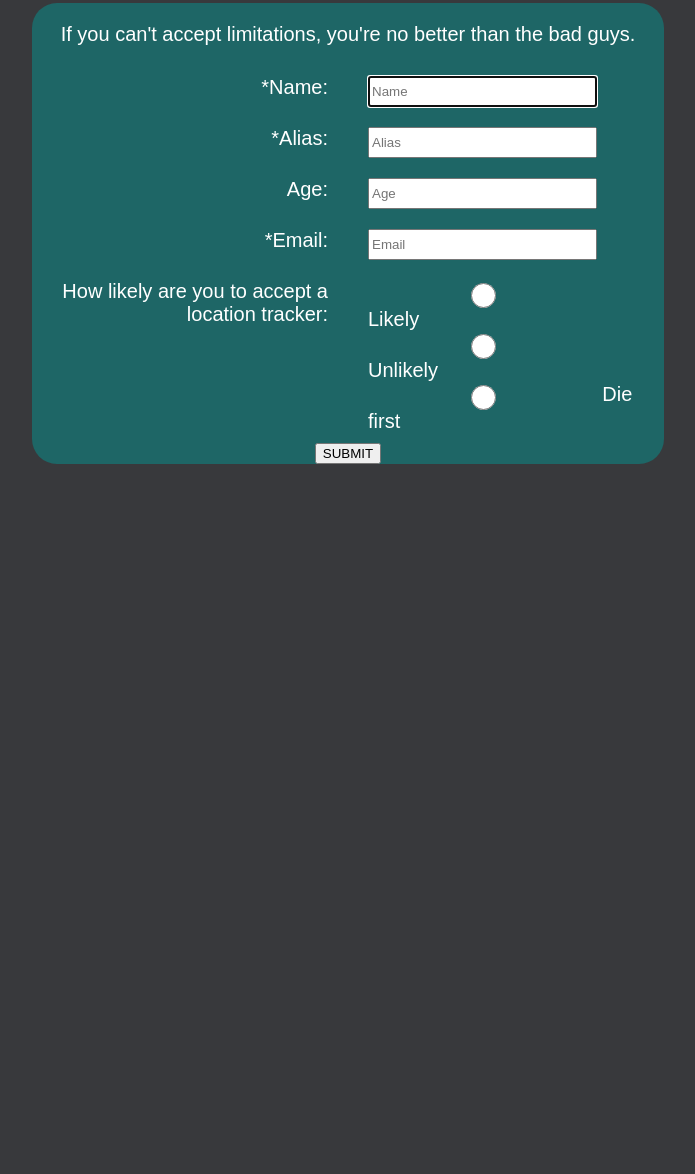
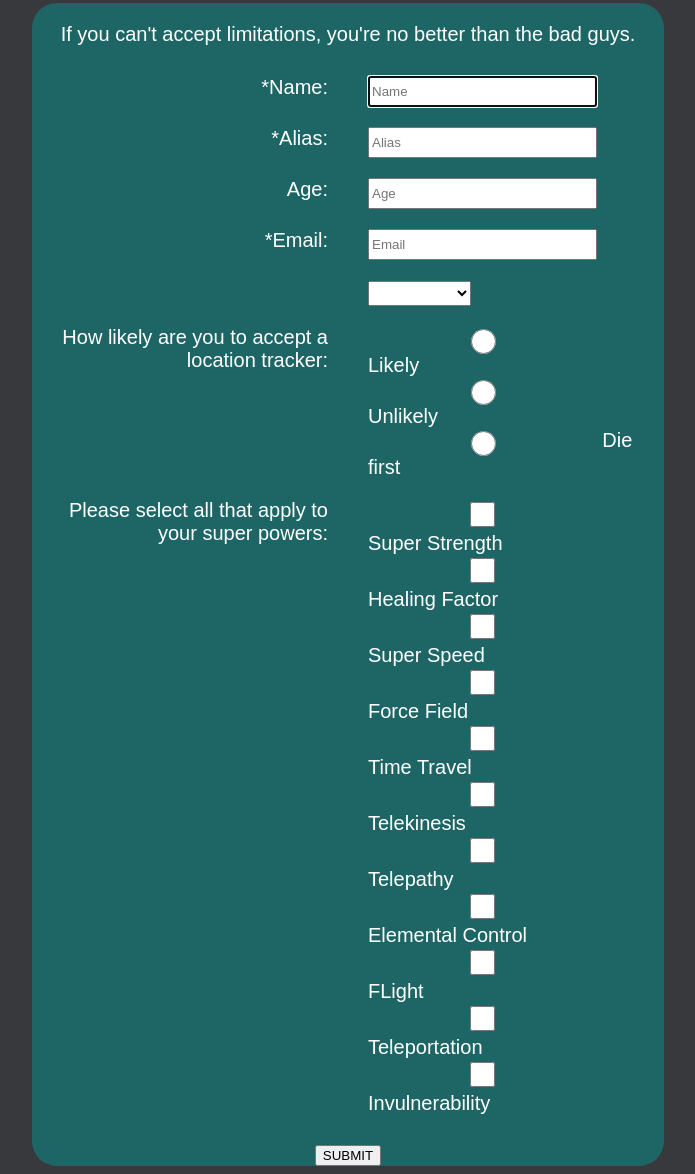
Before and after one commit to realEudemonia/surveyForm, a plain HTML site: page index.html in a window 1280 px wide. Shown: the part 77-1251 px from the top of the page, without its empty margins (292-987 px from the left). Before the commit the page ends 800 px from the top, so only its background shows below. Drawn offline with Linux system fonts and the light colour scheme.

Commit message:
Completed HTML structure (sans text area) and now working to finish CSS so presentable. Then wrap-up.

```diff
--- a/index.html
+++ b/index.html
@@ -47,15 +47,54 @@
         </div>
         <div class="surveyRow">
             <div class="labels">
+                <label></label>
+            </div>
+            <div class="inputs">
+                <select id="dropdown">
+                    <option disabled>Select Option</option>
+                    <option value=""></option>
+                    <option value=""></option>
+                    <option value=""></option>
+                </select>
+            </div>
+        </div>
+        <div class="surveyRow">
+            <div class="labels">
                 <label>How likely are you to accept a location tracker: </label>
             </div>
             <div class="inputs">
-                <input type="radio" class="radio" id="likely" name="location" value="Likely">
-                <label for="likely">Likely</label>
-                <input type="radio" class="radio" id="unlikely" name="location" value="Unlikely">
-                <label for="unlikely">Unlikely</label>
-                <input type="radio" class="radio" id="die first" name="location" value="Die first">
-                <label for="die first">Die first</label>
+                <input type="radio" class="radio" id="likely" name="feeling" value="Likely">
+                <label class="selectLabel" for="likely">Likely</label>
+                <input type="radio" class="radio" id="unlikely" name="feeling" value="Unlikely">
+                <label class="selectLabel" for="unlikely">Unlikely</label>
+                <input type="radio" class="radio" id="die first" name="feeling" value="Die first">
+                <label class="selectLabel" for="die first">Die first</label>
+            </div>
+        </div>
+        <div class="surveyRow">
+            <div class="labels">
+                <label>Please select all that apply to your super powers:</label>
+            </div>
+            <div class="inputs">
+                <label class="selectLabel" for="superStrength"><input id="superStrength" type="checkbox" class="checkbox" name="powers"> Super Strength</label>
+                <label class="selectLabel" for="healingFactor"><input id="healingFactor" type="checkbox" class="checkbox" name="powers"> Healing Factor</label>
+                <label class="selectLabel" for="superSpeed"><input id="superSpeed" type="checkbox" class="checkbox" name="powers"> Super Speed</label>
+                <label class="selectLabel" for="forceField"><input id="forceField" type="checkbox" class="checkbox" name="powers"> Force Field</label>
+                <label class="selectLabel" for="timeTravel"><input id="timeTravel" type="checkbox" class="checkbox" name="powers"> Time Travel</label>
+                <label class="selectLabel" for="telekinesis"><input id="telekinesis" type="checkbox" class="checkbox" name="powers"> Telekinesis</label>
+                <label class="selectLabel" for="telepathy"><input id="telepathy" type="checkbox" class="checkbox" name="powers"> Telepathy</label>
+                <label class="selectLabel" for="elementalControl"><input id="elementalControl" type="checkbox" class="checkbox" name="powers"> Elemental Control</label>
+                <label class="selectLabel" for="flight"><input id="flight" type="checkbox" class="checkbox" name="powers"> FLight</label>
+                <label class="selectLabel" for="teleportation"><input id="teleportation" type="checkbox" class="checkbox" name="powers"> Teleportation</label>
+                <label class="selectLabel" for="invulnerability"><input id="invulnerability" type="checkbox" class="checkbox" name="powers"> Invulnerability</label>
+            </div>
+        </div>
+        <div class="surveyRow">
+            <div class="labels">
+                <label></label>
+            </div>
+            <div class="inputs">
+
             </div>
         </div>
         <div>
@@ -68,13 +107,12 @@
 </html>
 
 <!--To Complete-->
-<!--User Story #6: If I enter an email that is not formatted correctly, I will see an HTML5 validation error.-->
-<!--User Story #8: If I enter non-numbers in the number input, I will see an HTML5 validation error.-->
-<!--User Story #9: If I enter numbers outside the range of the number input, which are defined by the min and max attributes, I will see an HTML5 validation error.-->
-<!--User Story #12: Inside the form element, I can select an option from a dropdown that has a corresponding id="dropdown".-->
+
+
+
 <!--User Story #13: Inside the form element, I can select a field from one or more groups of radio buttons. Each group should be grouped using the name attribute.-->
 <!--User Story #14: Inside the form element, I can select several fields from a series of checkboxes, each of which must have a value attribute.-->
-<!--User Story #15: Inside the form element, I am presented with a textarea at the end for additional comments.-->
+<!--User Story #15: Inside the form element, I am presented with a textarea at the end  additional comments.-->
 
 
 <!--Done-->
@@ -84,6 +122,10 @@
 <!--User Story #3: I can see a form with id="survey-form".-->
 <!--User Story #4: Inside the form element, I am required to enter my name in a field with id="name".-->
 <!--User Story #5: Inside the form element, I am required to enter an email in a field with id="email".-->
+<!--User Story #6: If I enter an email that is not formatted correctly, I will see an HTML5 validation error.-->
+<!--User Story #8: If I enter non-numbers in the number input, I will see an HTML5 validation error.-->
+<!--User Story #9: If I enter numbers outside the range of the number input, which are defined by the min and max attributes, I will see an HTML5 validation error.-->
 <!--User Story #10: For the name, email, and number input fields inside the form I can see corresponding labels that describe the purpose of each field with the following ids: id="name-label", id="email-label", and id="number-label".-->
-<!--User Story #11: For the name, email, and number input fields, I can see placeholder text that gives me a description or instructions for each field.-->
+<!--User Story #11: For the name, email, and number input fields, I can see placeholder text that gives me a description or instructions  each field.-->
+<!--User Story #12: Inside the form element, I can select an option from a dropdown that has a corresponding id="dropdown".-->
 <!--User Story #16: Inside the form element, I am presented with a button with id="submit" to submit all my inputs.-->
--- a/styles/main.css
+++ b/styles/main.css
@@ -8,6 +8,10 @@ body {
 input{
     height: 25px;
     width: 80%;
+}
+
+select{
+    height: 25px;
 }
 
 .surveyRow {
@@ -30,9 +34,17 @@ input{
     padding: 10px 20px;
 }
 
+.selectLabel{
+
+}
+
 .radio {
     vertical-align: middle;
     text-align: left;
+}
+
+.checkbox{
+
 }
 
 #survey-container {
```
